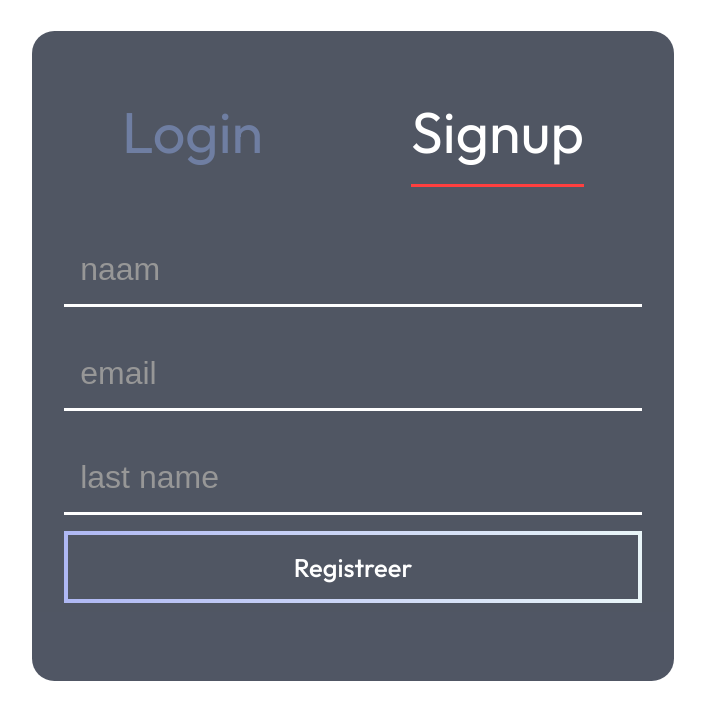
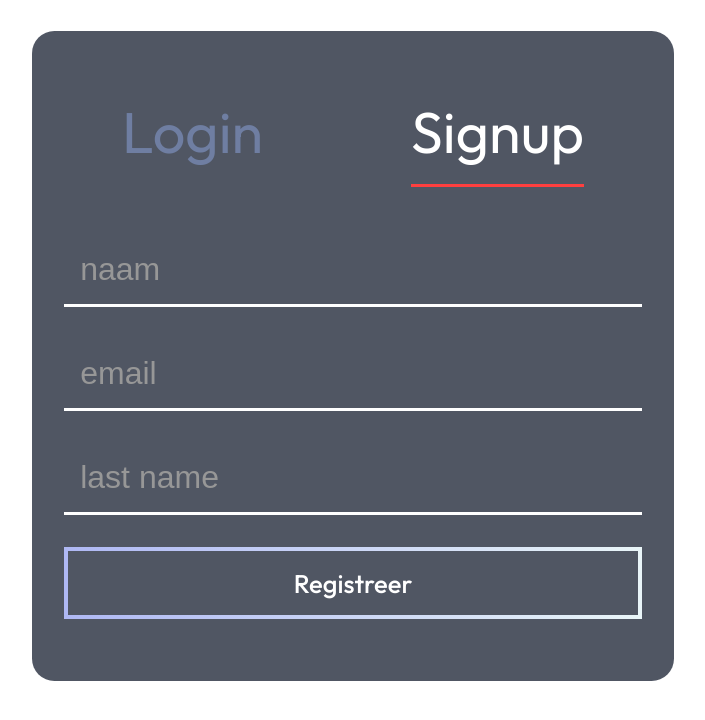
Before and after one commit to nisarusan/Movie-frontend, a React (Vite) app: page / in a window 1280 px wide. Shown: the part 405-1125 px from the top of the page, without its empty margins (287-992 px from the left). Built offline with nearby package versions, Linux system fonts and the light colour scheme.

Commit message:
CSS Finish & Add Directory

```diff
--- a/src/pages/LoginPage/LoginPage.css
+++ b/src/pages/LoginPage/LoginPage.css
@@ -74,6 +74,7 @@ input[type="text"]:focus, input[type="email"]:focus {
 }
 
 .btn {
+    margin-top: 1rem;
     color: #ffffff;
     font-size: 1.6rem;
     width: 100%;
```
